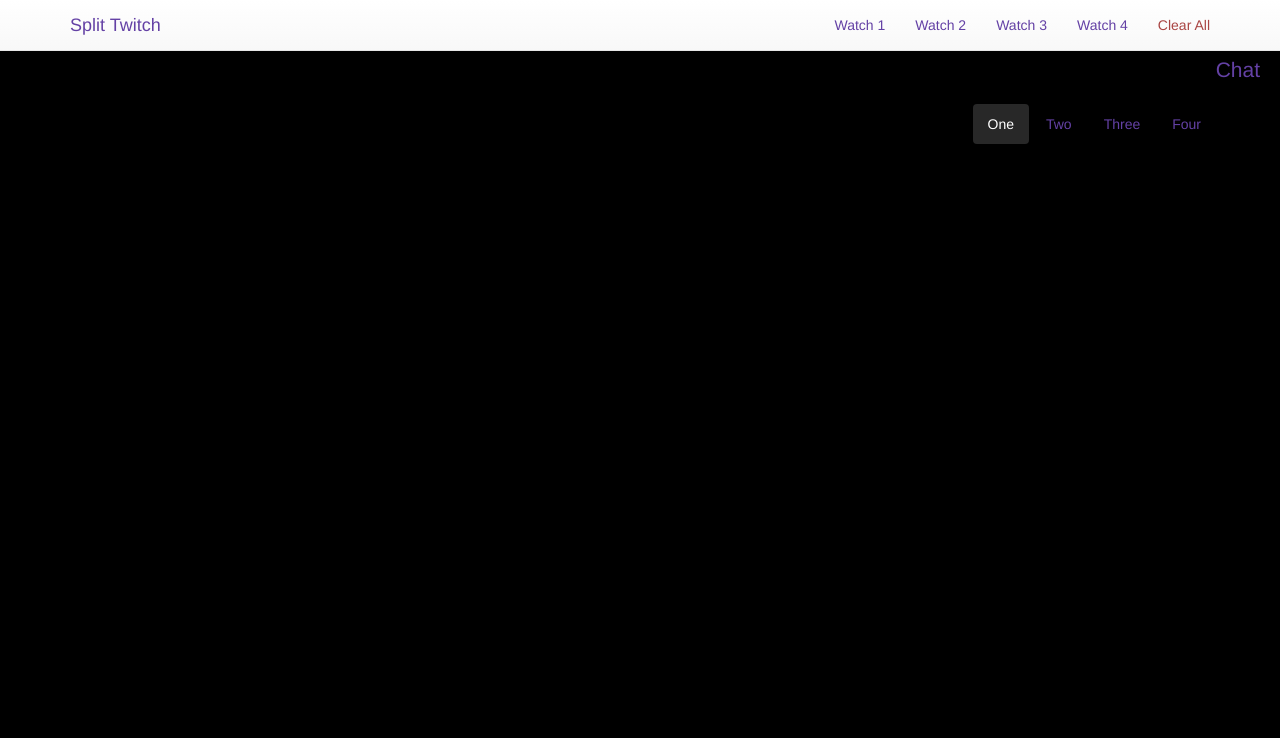
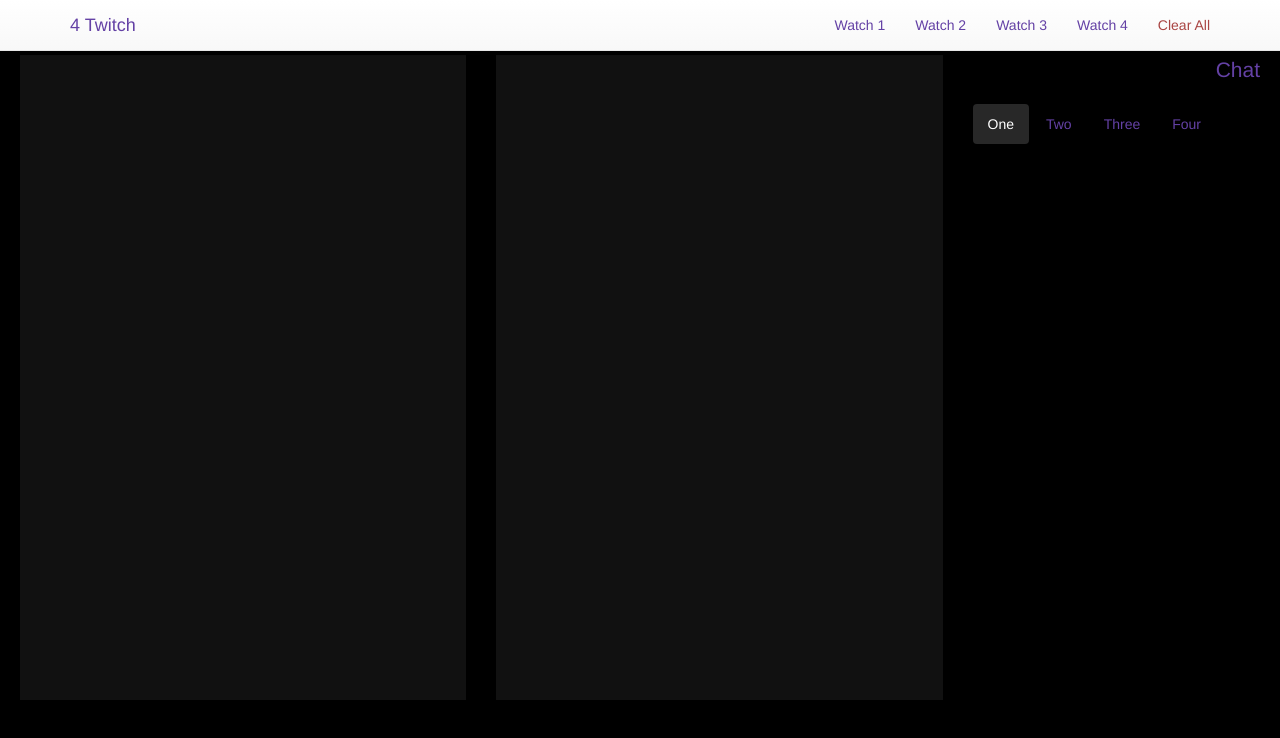
Before and after one commit to bryly27/splittwitch2, a plain HTML site: page index.html at #!/four in a window 1280 px wide. Drawn offline with nearby package versions, Linux system fonts and the light colour scheme.

Commit message:
added ng-class when blank channel

```diff
--- a/index.html
+++ b/index.html
@@ -1,13 +1,20 @@
 <html ng-app="split">
 <head>
-	<title>Ninja Shake</title>
+	<title>4 Twitch</title>
 	  <meta charset="utf-8">
 		<meta name="viewport" content="width=device-width, initial-scale=1">
-		<meta name="keywords" content="ninja shake, cosplay, anime, cosplayers, ninja, shake, geek, news">
-		<meta name="author" content="Ninja Shake">
-		<meta name="description" content="Ninja Shake is the upcoming hub for all things related to geek news. Check out our Youtube, Facebook, and Instagram for up to date content.">
+		<meta name="keywords" content="twitch, multitwitch, twitch stream, split twitch, dual, twitch dual, twitchdual">
+		<meta name="author" content="Twitch Dual">
+		<meta name="description" content="Watch up to 4 players stream on twitch at one time.">
+
+		<meta property="og:title" content="twitch4" />
+		<meta property="og:type" content="website" />
+		<meta property="og:url" content="http://www.4twitch.com" />
+		<meta property="og:image" content="http://www.awkyo.com/static/images/meta-background.jpeg" />
+		<meta property="og:description" content="Watch up to 4 players stream on twitch at one time.">
+
+
 		<link rel="shortcut icon" href="./images/fav" />
-
 		<link rel="stylesheet" type="text/css" href="/bower_components/bootstrap/dist/css/bootstrap.css">
 		<link rel="stylesheet" type="text/css" href="/bower_components/bootstrap/dist/css/bootstrap-theme.min.css">
 
@@ -27,7 +34,7 @@
 	        <span class="icon-bar"></span>
 	        <span class="icon-bar"></span>
 	      </button>
-	      <a class="navbar-brand lead" href="">Split Twitch</a>
+	      <a class="navbar-brand lead" href="">4 Twitch</a>
 	    </div>
 
 	    <!-- Collect the nav links, forms, and other content for toggling -->
--- a/main.css
+++ b/main.css
@@ -57,6 +57,10 @@
 	margin: 10px 20px;
 }
 
+.grey {
+	background-color: #111111;
+}
+
 .nav-pills > li.active > a, .nav-pills > li.active > a:hover, .nav-pills > li.active > a:focus {
 	background-color: #282828;
 }
--- a/partials/four.html
+++ b/partials/four.html
@@ -8,7 +8,7 @@
 			<div class="row">
 
 				<div class="col-sm-6">
-					<div class="channel">
+					<div class="channel" ng-class="{grey: !splitOneVid }">
 
 						<div class="form">
 						  <form ng-submit="submitOne(one)">
@@ -22,7 +22,7 @@
 				</div>
 
 				<div class="col-sm-6">
-					<div class="channel">
+					<div class="channel" ng-class="{grey: !splitTwoVid }">
 
 						<div class="form">
 						  <form ng-submit="submitTwo(two)">
@@ -40,7 +40,7 @@
 			<div class="row">
 
 				<div class="col-sm-6">
-					<div class="channel">
+					<div class="channel" ng-class="{grey: !splitThreeVid }">
 
 						<div class="form">
 						  <form ng-submit="submitThree(three)">
@@ -54,7 +54,7 @@
 				</div>
 
 				<div class="col-sm-6">
-					<div class="channel">
+					<div class="channel" ng-class="{grey: !splitFourVid }">
 
 						<div class="form">
 						  <form ng-submit="submitFour(four)">
```
Also changed, not shown: partials/one.html (+1 -1 lines), partials/three.html (+3 -3 lines), partials/two.html (+2 -2 lines), images/background2.jpeg (deleted), 1 other file.
